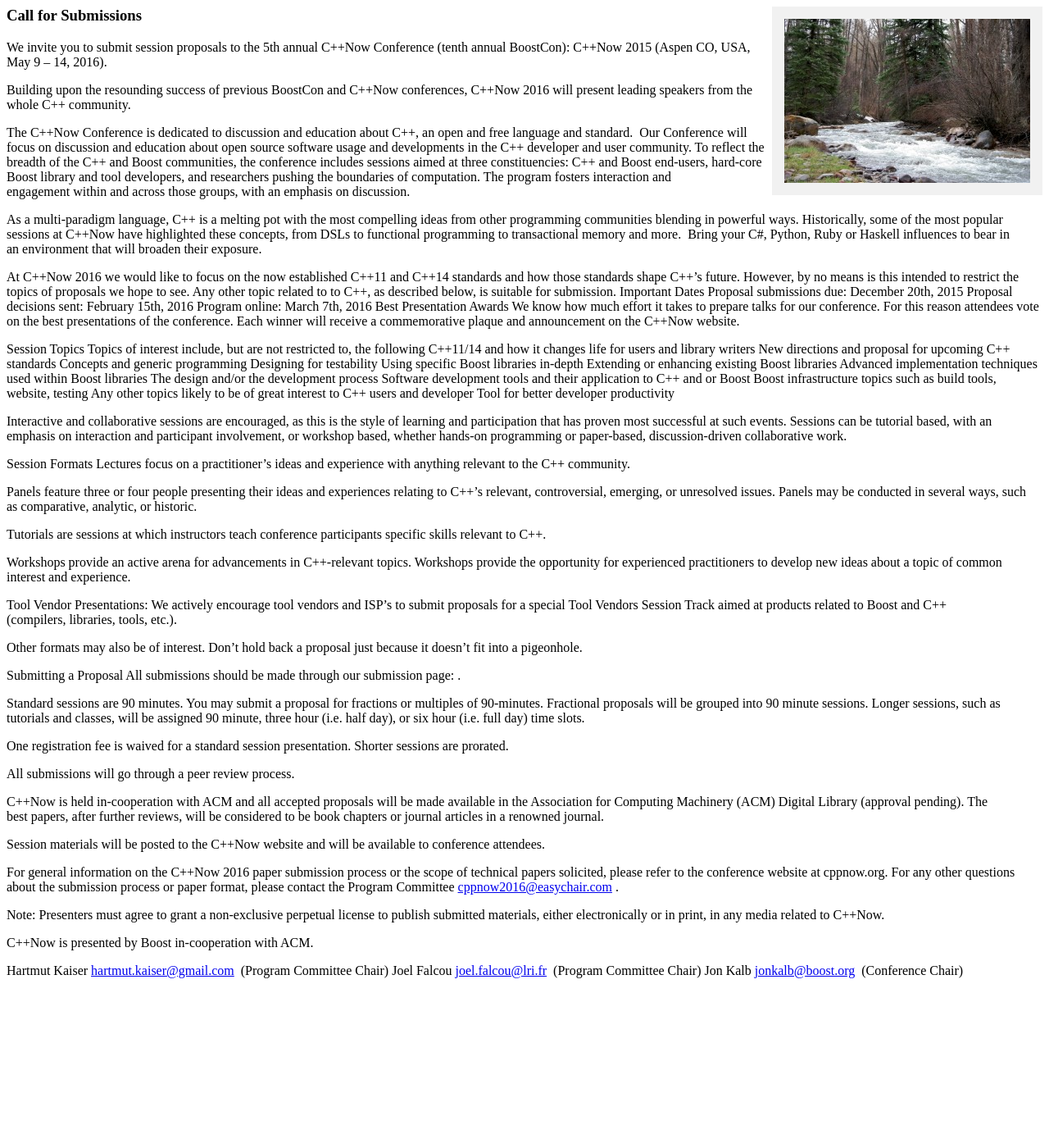
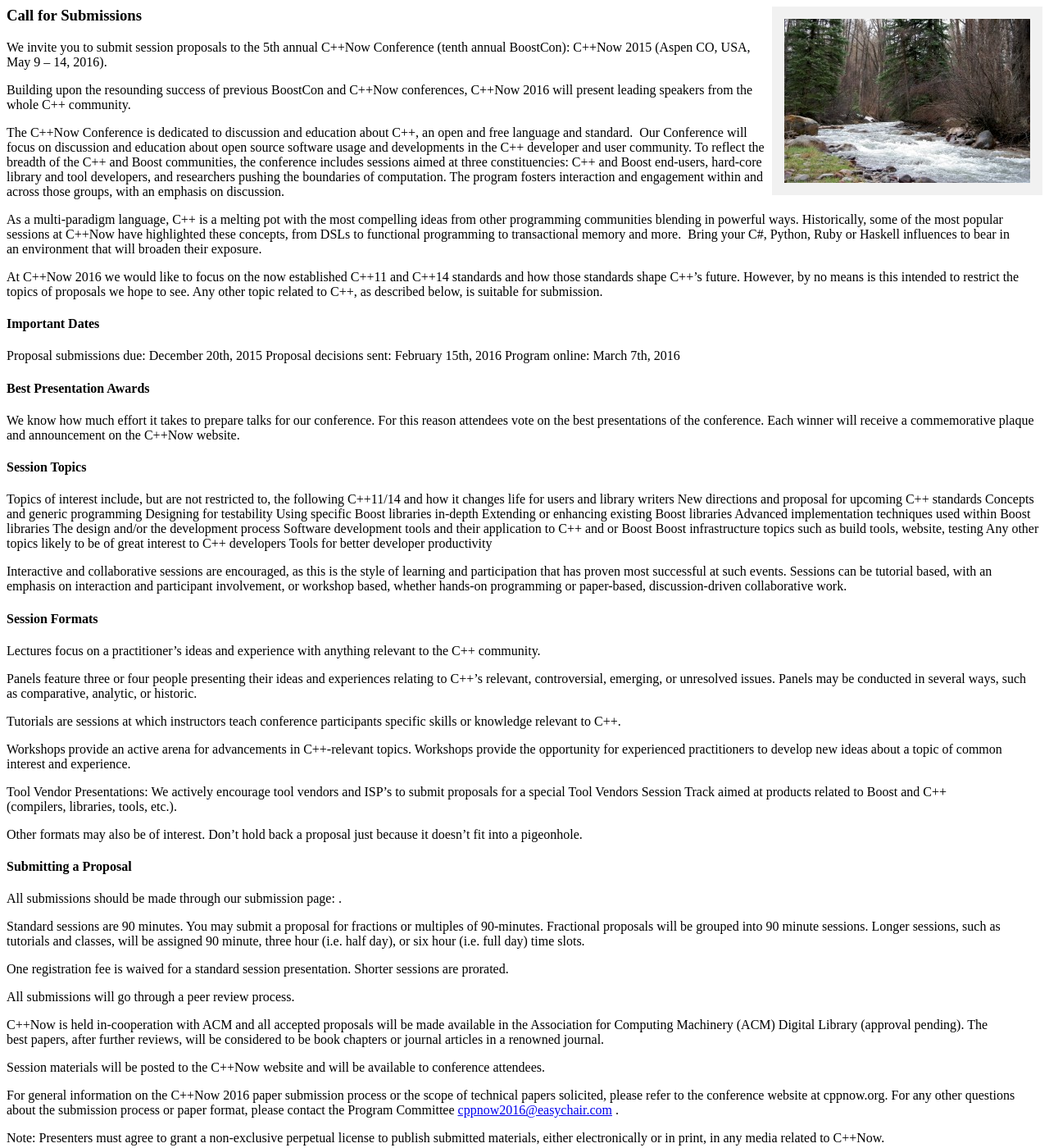
Before and after one commit to boostcon/cppnow_website, a Jekyll site: the page built from may-2016/_posts/2015-11-17-call-for-submission.md, in a window 1280 px wide and 1400 px high. Shown: the whole window at 82% size. Built offline with Jekyll 4.4.1, drawn with Linux system fonts in a browser that asks for light colours.

Commit message:
Call for Submissions Edits

```diff
--- a/may-2016/_posts/2015-11-17-call-for-submission.md
+++ b/may-2016/_posts/2015-11-17-call-for-submission.md
@@ -28,19 +28,21 @@ We invite you to submit session proposals to the 5th annual C++Now Conference (t
 
 Building upon the resounding success of previous BoostCon and C++Now conferences, C++Now 2016 will present leading speakers from the whole C++ community.
 
-The C++Now Conference is dedicated to discussion and education about C++, an open and free language and standard.  Our Conference will focus on discussion and education about open source software usage and developments in the C++ developer and user community. To reflect the breadth of the C++ and Boost communities, the conference includes sessions aimed at three constituencies: C++ and Boost end-users, hard-core Boost library and tool developers, and researchers pushing the boundaries of computation. The program fosters interaction and engagement within and across those groups, with an emphasis on discussion.
+The C++Now Conference is dedicated to discussion and education about C++, an open and free language and standard.  Our Conference will focus on discussion and education about open source software usage and developments in the C++ developer and user community. To reflect the breadth of the C++ and Boost communities, the conference includes sessions aimed at three constituencies: C++ and Boost end-users, hard-core library and tool developers, and researchers pushing the boundaries of computation. The program fosters interaction and engagement within and across those groups, with an emphasis on discussion.
 
 As a multi-paradigm language, C++ is a melting pot with the most compelling ideas from other programming communities blending in powerful ways. Historically, some of the most popular sessions at C++Now have highlighted these concepts, from DSLs to functional programming to transactional memory and more.  Bring your C#, Python, Ruby or Haskell influences to bear in an environment that will broaden their exposure.
 
-At C++Now 2016 we would like to focus on the now established C++11 and C++14 standards and how those standards shape C++’s future. However, by no means is this intended to restrict the topics of proposals we hope to see. Any other topic related to to C++, as described below, is suitable for submission.
-Important Dates
+At C++Now 2016 we would like to focus on the now established C++11 and C++14 standards and how those standards shape C++’s future. However, by no means is this intended to restrict the topics of proposals we hope to see. Any other topic related to C++, as described below, is suitable for submission.
+
+####Important Dates
 Proposal submissions due: December 20th, 2015
 Proposal decisions sent: February 15th, 2016
 Program online: March 7th, 2016
-Best Presentation Awards
+
+####Best Presentation Awards
 We know how much effort it takes to prepare talks for our conference. For this reason attendees vote on the best presentations of the conference. Each winner will receive a commemorative plaque and announcement on the C++Now website.
 
-Session Topics
+####Session Topics
 Topics of interest include, but are not restricted to, the following
 C++11/14 and how it changes life for users and library writers
 New directions and proposal for upcoming C++ standards
@@ -52,17 +54,17 @@ Advanced implementation techniques used within Boost libraries
 The design and/or the development process
 Software development tools and their application to C++ and or Boost
 Boost infrastructure topics such as build tools, website, testing
-Any other topics likely to be of great interest to C++ users and developer
-Tool for better developer productivity
+Any other topics likely to be of great interest to C++ developers
+Tools for better developer productivity
 
 Interactive and collaborative sessions are encouraged, as this is the style of learning and participation that has proven most successful at such events. Sessions can be tutorial based, with an emphasis on interaction and participant involvement, or workshop based, whether hands-on programming or paper-based, discussion-driven collaborative work.
 
-Session Formats
+####Session Formats
 Lectures focus on a practitioner’s ideas and experience with anything relevant to the C++ community.
 
 Panels feature three or four people presenting their ideas and experiences relating to C++’s relevant, controversial, emerging, or unresolved issues. Panels may be conducted in several ways, such as comparative, analytic, or historic.
 
-Tutorials are sessions at which instructors teach conference participants specific skills relevant to C++.
+Tutorials are sessions at which instructors teach conference participants specific skills or knowledge relevant to C++.
 
 Workshops provide an active arena for advancements in C++-relevant topics. Workshops provide the opportunity for experienced practitioners to develop new ideas about a topic of common interest and experience.
 
@@ -70,7 +72,7 @@ Tool Vendor Presentations: We actively encourage tool vendors and ISP’s to sub
 
 Other formats may also be of interest. Don’t hold back a proposal just because it doesn’t fit into a pigeonhole.
 
-Submitting a Proposal
+####Submitting a Proposal
 All submissions should be made through our submission page:  .
 
 Standard sessions are 90 minutes. You may submit a proposal for fractions or multiples of 90-minutes. Fractional proposals will be grouped into 90 minute sessions. Longer sessions, such as tutorials and classes, will be assigned 90 minute, three hour (i.e. half day), or six hour (i.e. full day) time slots.
```
